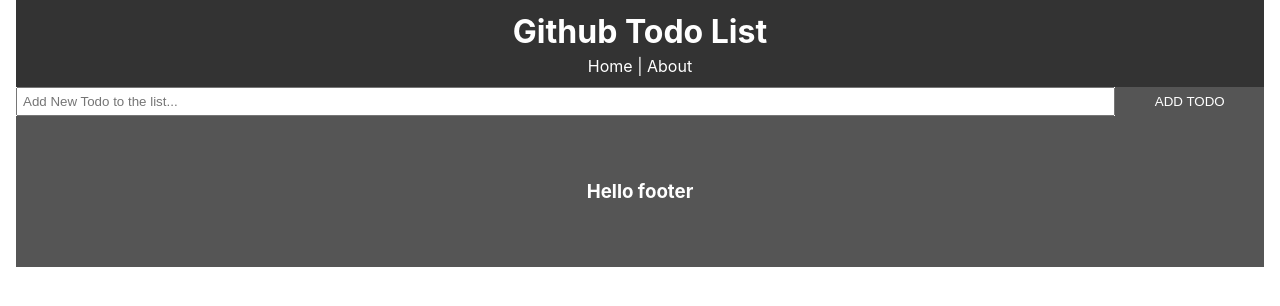
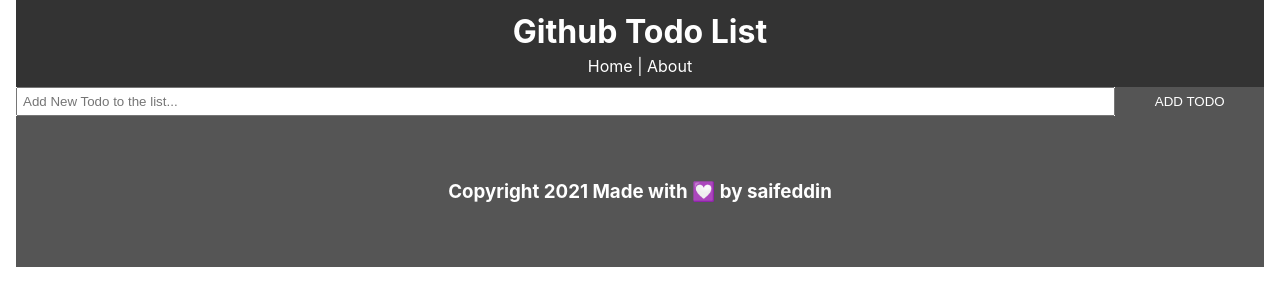
Before and after one commit to saifeddin1/my_first_repo, a React (Create React App) app: page / in a window 1280 px wide. Shown: the top 306 px of the page. Built offline with nearby package versions, Linux system fonts and the light colour scheme; no server answers.

Commit message:
Changed footer text

```diff
--- a/src/components/TodoItem.js
+++ b/src/components/TodoItem.js
@@ -19,7 +19,7 @@
     render() {
         const { id, title } = this.props.todo;
         const btnStyle = {
-            background:'#ff0000',
+            background:'#f22200',
             color: '#fff',
             border:'none',
             padding:'5px 9px',
--- a/src/components/layout/Footer.js
+++ b/src/components/layout/Footer.js
@@ -5,7 +5,7 @@
     return(
         <Fragment>
             <footer style={footerStyle}>
-                <h3>Hello footer</h3>
+                <h3>Copyright 2021 Made with 💟 by saifeddin</h3>
             </footer>
         </Fragment>
     )
```
Also changed, not shown: 1 other file (tests, documents, lock files or other folders).
